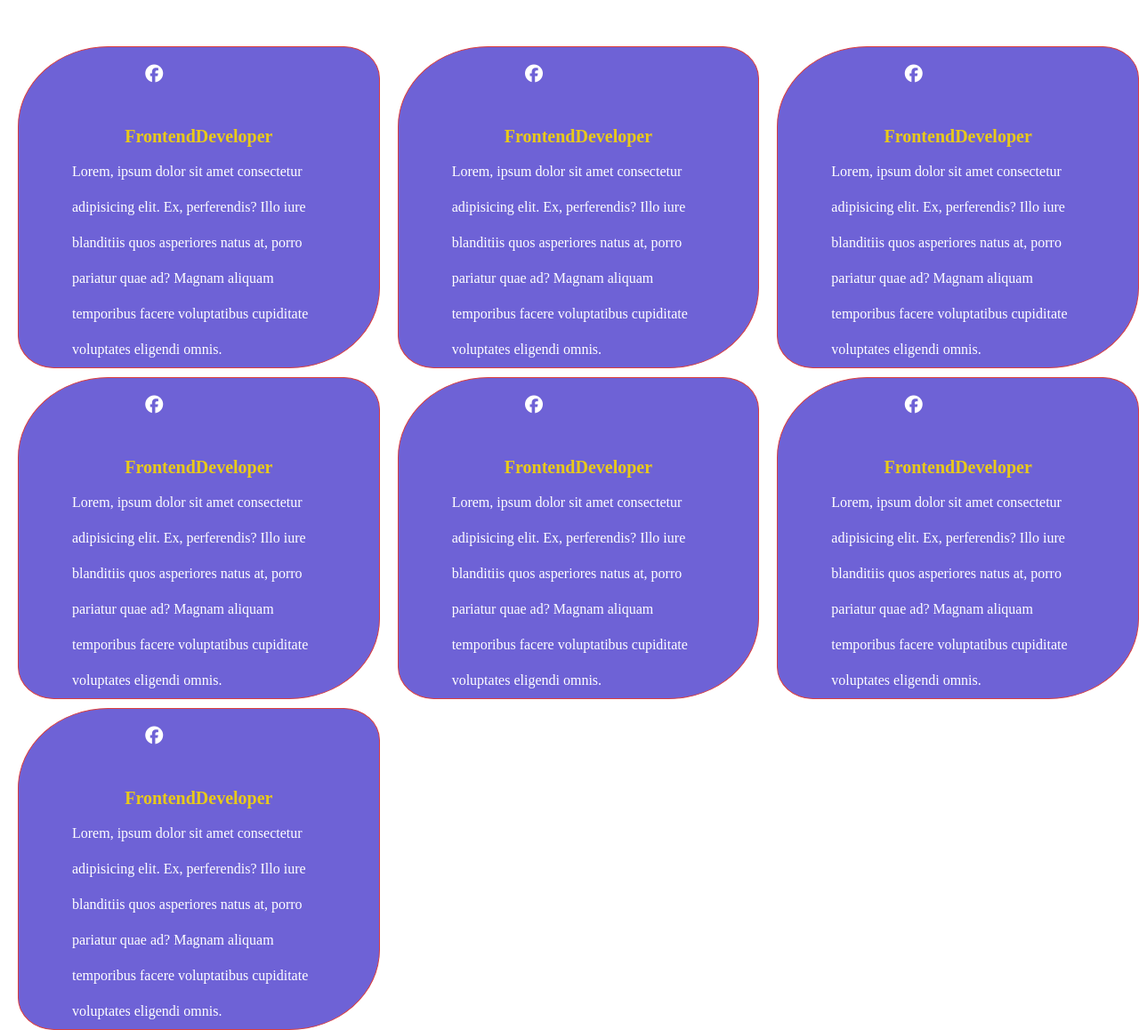
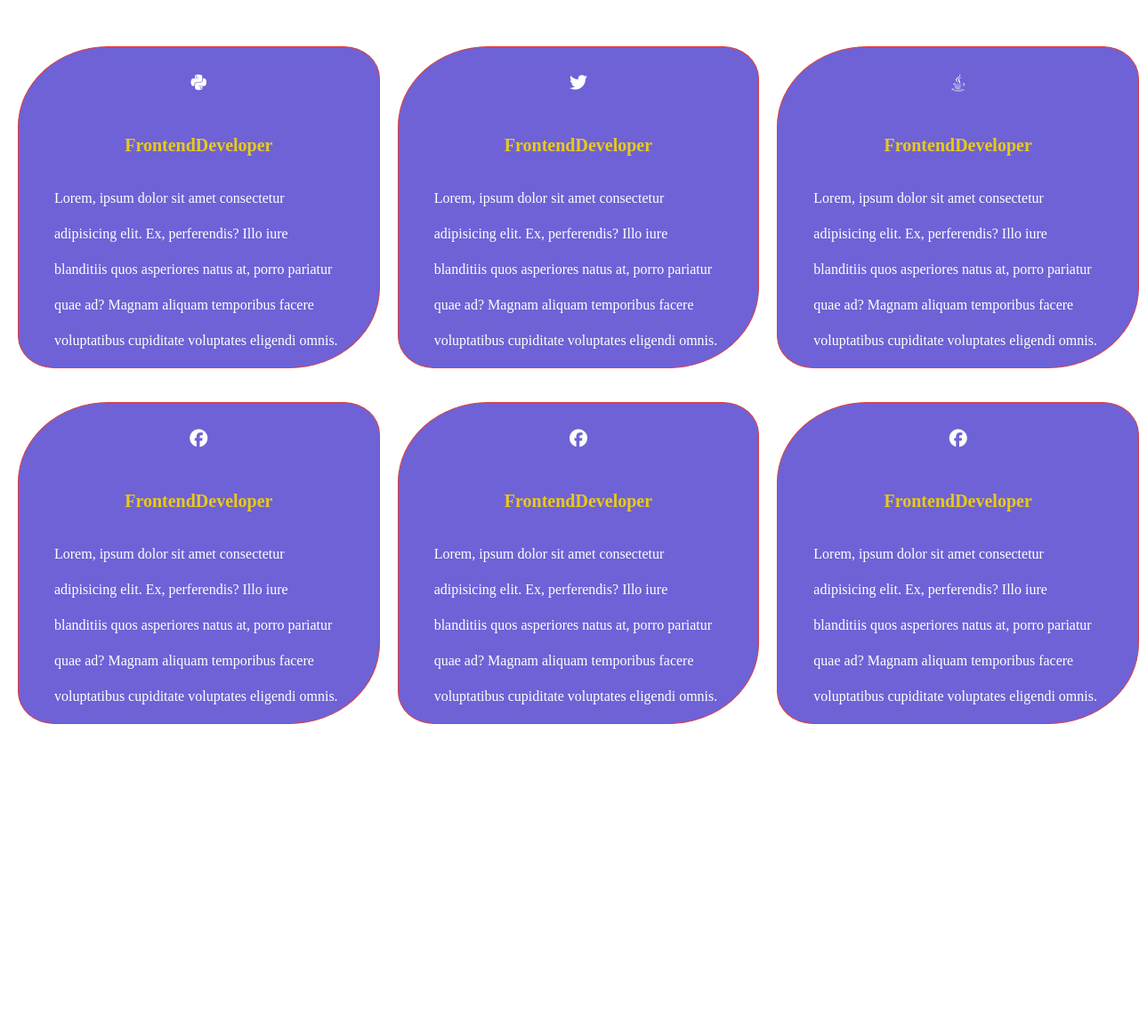
Before and after one commit to dipeshsubedi77/myportfoliowebproject, a plain HTML site: page index.htm in a window 1280 px wide. Shown: the part 900-2058 px from the top of the page at 89% size. After the commit the page ends 1752 px from the top, so only its background shows below. Drawn offline with Linux system fonts and the light colour scheme.

Commit message:
first commit

```diff
--- a/index.htm
+++ b/index.htm
@@ -66,7 +66,7 @@
 
         <div>
 
-                <i class="fa-brands fa-facebook"></i>
+                <i class="fa-brands fa-python"></i>
                 <h3>FrontendDeveloper</h3>
                 <p>Lorem, ipsum dolor sit amet consectetur adipisicing elit. Ex, perferendis? Illo iure blanditiis quos asperiores natus at, porro pariatur quae ad? Magnam aliquam temporibus facere voluptatibus cupiditate voluptates eligendi omnis.</p>
 
@@ -74,7 +74,7 @@
         </div>
         <div>
 
-                <i class="fa-brands fa-facebook"></i>
+                <i class="fa-brands fa-twitter"></i>
 
                 <h3>FrontendDeveloper</h3>
                 <p>Lorem, ipsum dolor sit amet consectetur adipisicing elit. Ex, perferendis? Illo iure blanditiis quos asperiores natus at, porro pariatur quae ad? Magnam aliquam temporibus facere voluptatibus cupiditate voluptates eligendi omnis.</p>
@@ -82,7 +82,7 @@
         </div>
         <div>
 
-                <i class="fa-brands fa-facebook"></i>
+                <i class="fa-brands fa-java"></i>
                 <h3>FrontendDeveloper</h3>
                 <p>Lorem, ipsum dolor sit amet consectetur adipisicing elit. Ex, perferendis? Illo iure blanditiis quos asperiores natus at, porro pariatur quae ad? Magnam aliquam temporibus facere voluptatibus cupiditate voluptates eligendi omnis.</p>
 
@@ -110,13 +110,6 @@
             <p>Lorem, ipsum dolor sit amet consectetur adipisicing elit. Ex, perferendis? Illo iure blanditiis quos asperiores natus at, porro pariatur quae ad? Magnam aliquam temporibus facere voluptatibus cupiditate voluptates eligendi omnis.</p>
 
     </div>
-    <div>
-
-        <i class="fa-brands fa-facebook"></i>
-        <h3>FrontendDeveloper</h3>
-        <p>Lorem, ipsum dolor sit amet consectetur adipisicing elit. Ex, perferendis? Illo iure blanditiis quos asperiores natus at, porro pariatur quae ad? Magnam aliquam temporibus facere voluptatibus cupiditate voluptates eligendi omnis.</p>
-
-</div>
 
 
 
--- a/style.css
+++ b/style.css
@@ -137,17 +137,24 @@ nav ul li:hover{
     margin-bottom: 10px;
 }
 .services div i{
-    height: 6rem;
+    height: 2rem;
     padding: 1rem;
-    width: 6rem;
-    border-radius: 50%;
+    width: 2rem;
+    border-radius:80%;
+    text-align: center;
+
+}
+.services div i:hover{
+    border: 2px solid rgb(251, 255, 0);
+    color: yellow;
 }
 .services div h3{
+    margin-bottom: 1rem;
     color: var(--lightColor);
 }
 .services div p{
     font-size: .8rem;
-    padding: 0 3rem;
+    padding: 0 2rem;
 }
  .outSiderOfServices{
     color: var(--lightColor);
```
